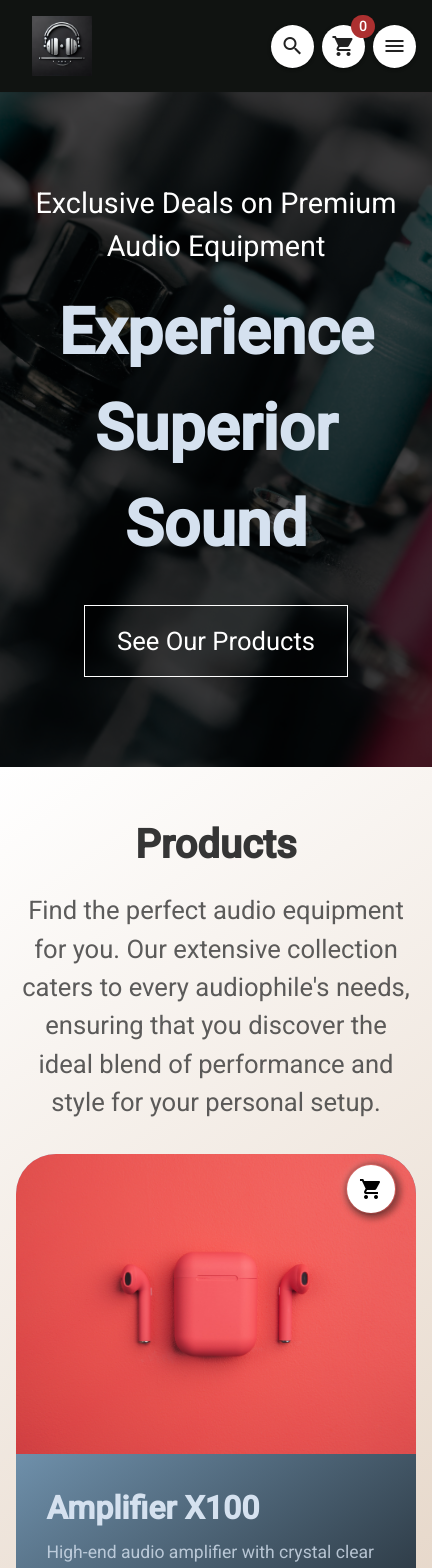
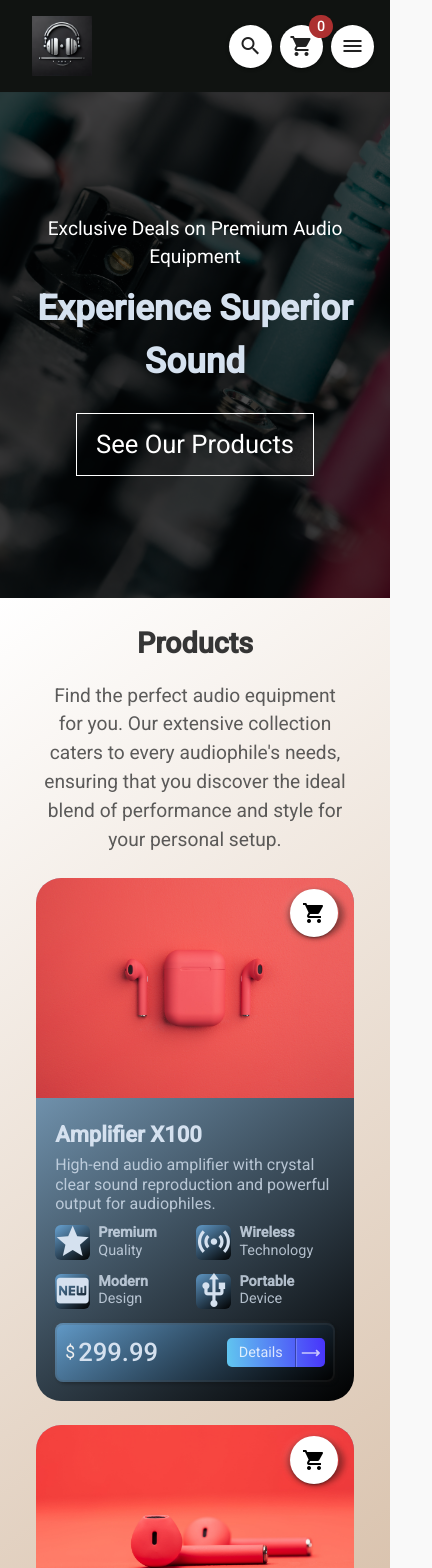
Before and after one commit to PiotrSmola/Audio-Electronics-Store, a Vue app: page /products in a window 390 px wide. Shown: the top 1568 px of the page, 432 px wide, since content can reach past the window. Built offline with nearby package versions, Linux system fonts and the light colour scheme.

Commit message:
Add responsive design for products page, including adjustments for tablets and smartphones

```diff
--- a/src/components/ProductCardComponent.vue
+++ b/src/components/ProductCardComponent.vue
@@ -83,7 +83,6 @@ export default {
 
 <style lang="scss">
 @import url('https://fonts.googleapis.com/css2?family=Roboto:wght@300;400;500&display=swap');
-
 :root {
   //#46fbce8e
   --bg-shape-color: linear-gradient(145deg, #75c1ffaa, #000000);
@@ -91,7 +90,6 @@ export default {
   --darkblue: #4a4eee;
   --text-color: #d5e1ef;
 }
-
 *,
 button,
 input {
@@ -100,20 +98,39 @@ input {
   box-sizing: border-box;
   font-family: 'Roboto', sans-serif;
 }
-
 .wrapper {
   width: 400px;
   border-radius: 40px;
   background-image: var(--bg-shape-color);
   overflow: hidden;
+
+  @media (max-width: 1024px) {
+    width: 350px;
+    border-radius: 30px;
   }
 
+  @media (max-width: 768px) {
+    width: 320px;
+  }
+
+  @media (max-width: 480px) {
+    width: 85%;
+    border-radius: 25px;
+  }
+}
 .productSpecifications {
   padding: 1.9rem;
   display: flex;
   flex-direction: column;
+
+  @media (max-width: 768px) {
+    padding: 1.5rem;
   }
 
+  @media (max-width: 480px) {
+    padding: 1.2rem;
+  }
+}
 .overviewInfo {
   position: relative;
   height: 300px;
@@ -121,18 +138,27 @@ input {
   align-items: center;
   justify-content: center;
   overflow: hidden;
+
+  @media (max-width: 1024px) {
+    height: 260px;
   }
 
+  @media (max-width: 768px) {
+    height: 240px;
+  }
+
+  @media (max-width: 480px) {
+    height: 220px;
+  }
+}
 .product-image {
   position: relative;
-
   img {
     width: 100%;
     height: 100%;
     object-fit: cover;
   }
 }
-
 .cartbutton {
   position: absolute;
   top: 10px;
@@ -140,8 +166,12 @@ input {
   z-index: 10;
   cursor: pointer;
   color: black;
+
+  @media (max-width: 480px) {
+    top: 15px;
+    right: 15px;
   }
-
+}
 .neurobutton {
   display: flex;
   justify-content: center;
@@ -154,13 +184,116 @@ input {
     inset 3px 6px 6px 5px rgba(78, 77, 77, 0.1),
     -2px -2px 8px 2px rgba(255, 255, 255, 0.1),
     2px 2px 6px 3px rgba(0, 0, 0, 0.4);
+
+  @media (max-width: 768px) {
+    width: 45px;
+    height: 45px;
   }
 
+  @media (max-width: 480px) {
+    width: 50px;
+    height: 40px;
+  }
+}
 h1 {
   font-family: 'Roboto', sans-serif;
   margin-bottom: 0.5rem;
   font-size: 32px;
   color: var(--text-color);
+
+  @media (max-width: 1024px) {
+    font-size: 28px;
+  }
+
+  @media (max-width: 768px) {
+    font-size: 24px;
+  }
+
+  @media (max-width: 480px) {
+    font-size: 22px;
+    margin-bottom: 0.3rem;
+  }
+}
+.featureIcon {
+  display: flex;
+  justify-content: center;
+  align-items: center;
+  width: 40px;
+  height: 40px;
+  background-image: var(--bg-shape-color);
+  border-radius: 8px;
+  margin-right: 16px;
+
+  @media (max-width: 768px) {
+    width: 35px;
+    height: 35px;
+    margin-right: 12px;
+  }
+
+  @media (max-width: 480px) {
+    width: 30px;
+    height: 30px;
+    margin-right: 10px;
+    border-radius: 6px;
+  }
+}
+.productSpecifications {
+  color: var(--text-color);
+  p {
+    opacity: 0.8;
+    font-size: 1.1rem;
+    line-height: 1.4;
+
+    @media (max-width: 1024px) {
+      font-size: 1rem;
+    }
+
+    @media (max-width: 768px) {
+      line-height: 1.3;
+    }
+
+    @media (max-width: 480px) {
+      line-height: 1.2;
+    }
+  }
+  .productFeatures {
+    display: grid;
+    grid-template-columns: 1fr 1fr;
+    margin-top: 20px;
+    grid-row-gap: 16px;
+
+    @media (max-width: 768px) {
+      margin-top: 15px;
+      grid-row-gap: 12px;
+      grid-column-gap: 5px;
+    }
+
+    @media (max-width: 480px) {
+      margin-top: 12px;
+      grid-row-gap: 10px;
+      grid-column-gap: 3px;
+      grid-template-columns: 1fr 1fr;
+    }
+
+    .feature {
+      display: flex;
+
+      @media (max-width: 480px) {
+        margin-bottom: 3px;
+      }
+    }
+
+    .featureText {
+      @media (max-width: 480px) {
+        width: calc(100% - 40px);
+
+        p {
+          font-size: 0.9rem;
+          line-height: 1.1;
+          margin-bottom: 2px;
+        }
+      }
+    }
   }
 
   .featureIcon {
@@ -172,29 +305,19 @@ h1 {
     background-image: var(--bg-shape-color);
     border-radius: 8px;
     margin-right: 16px;
+
+    @media (max-width: 768px) {
+      width: 35px;
+      height: 35px;
+      margin-right: 12px;
     }
 
-.productSpecifications {
-  color: var(--text-color);
-
-  p {
-    opacity: 0.8;
-    font-size: 1.1rem;
-    line-height: 1.4;
-  }
-
-  .productFeatures {
-    display: grid;
-    grid-template-columns: 1fr 1fr;
-    margin-top: 20px;
-    grid-row-gap: 16px;
-
-    .feature {
-      display: flex;
+    @media (max-width: 480px) {
+      margin-right: 8px;
+      border-radius: 6px;
+      flex-shrink: 0;
     }
   }
-}
-
   .price-detailButton {
     display: flex;
     width: 100%;
@@ -209,22 +332,57 @@ h1 {
     padding: 14px;
     justify-content: space-between;
     align-items: center;
+
+    @media (max-width: 768px) {
+      margin-top: 0.8rem;
+      padding: 12px;
+      border-radius: 10px;
     }
 
+    @media (max-width: 480px) {
+      margin-top: 0.7rem;
+      padding: 10px;
+      border-radius: 8px;
+    }
+  }
+}
 .priceTag {
   display: flex;
   align-items: center;
   font-size: 2.2rem;
   font-weight: 500;
+
+  @media (max-width: 1024px) {
+    font-size: 2rem;
   }
 
+  @media (max-width: 768px) {
+    font-size: 1.8rem;
+  }
+
+  @media (max-width: 480px) {
+    font-size: 1.6rem;
+  }
+}
 .priceTag span {
   color: #efefef;
   font-size: 1.5rem;
   margin-right: 5px;
   font-weight: 400;
+
+  @media (max-width: 1024px) {
+    font-size: 1.4rem;
   }
 
+  @media (max-width: 768px) {
+    font-size: 1.2rem;
+  }
+
+  @media (max-width: 480px) {
+    font-size: 1.1rem;
+    margin-right: 3px;
+  }
+}
 button.details {
   outline: 0;
   border: 0;
@@ -235,13 +393,24 @@ button.details {
   background-image: linear-gradient(85deg, #61c7ef, #4833fb);
   color: white;
   cursor: pointer;
+
+  @media (max-width: 480px) {
+    border-radius: 5px;
   }
-
+}
 .details p {
   padding: 8px 17px;
   border-right: 1px solid rgba(0, 0, 0, 0.4);
+
+  @media (max-width: 768px) {
+    padding: 7px 15px;
   }
 
+  @media (max-width: 480px) {
+    padding: 6px 12px;
+    font-size: 0.9rem;
+  }
+}
 .buttonaction {
   border-left: 1px solid rgba(255, 255, 255, 0.2);
   padding: 5px 5px;
@@ -249,5 +418,14 @@ button.details {
   align-items: center;
   justify-content: center;
   color: rgba(255, 255, 255, 0.7);
+
+  @media (max-width: 480px) {
+    padding: 4px;
+
+    svg {
+      width: 20px;
+      height: 20px;
+    }
+  }
 }
 </style>
--- a/src/views/Products/Products.scss
+++ b/src/views/Products/Products.scss
@@ -10,23 +10,60 @@
   color: #353535;
   min-height: 100vh;
 
+  @media (max-width: 768px) {
+    padding: 0 1rem;
+  }
+
+  @media (max-width: 480px) {
+    padding: 0 0.5rem;
+  }
+
   &__container {
     display: flex;
     flex-direction: column;
     align-items: center;
     padding: 3rem 0;
     max-width: 1300px;
+
+    @media (max-width: 1024px) {
+      padding: 2rem 0;
+      width: 90%;
+    }
+
+    @media (max-width: 768px) {
+      padding: 1.5rem 0;
+      width: 100%;
+    }
   }
 
   &__header {
+    display: flex;
+    flex-direction: column;
+    align-items: center;
     text-align: center;
     padding: 0 1rem;
+
+    @media (max-width: 768px) {
+      padding: 0 0.5rem;
+    }
 
     &__title {
       font-size: 3rem;
       margin-bottom: 1rem;
       margin-top: 0;
       color: #353535;
+
+      @media (max-width: 1024px) {
+        font-size: 2.5rem;
+      }
+
+      @media (max-width: 768px) {
+        font-size: 2rem;
+      }
+
+      @media (max-width: 480px) {
+        font-size: 1.8rem;
+      }
     }
 
     &__subtitle {
@@ -34,6 +71,20 @@
       font-size: 1.8rem;
       margin-bottom: 2rem;
       opacity: 0.8;
+
+      @media (max-width: 1024px) {
+        font-size: 1.6rem;
+        max-width: 90%;
+      }
+
+      @media (max-width: 768px) {
+        font-size: 1.4rem;
+        margin-bottom: 1.5rem;
+      }
+
+      @media (max-width: 480px) {
+        font-size: 1.2rem;
+      }
     }
   }
 
@@ -43,12 +94,32 @@
     gap: 2rem;
     justify-content: center;
     padding: 0 1rem;
+
+    @media (max-width: 1024px) {
+      gap: 1.5rem;
+    }
+
+    @media (max-width: 768px) {
+      padding: 0 0.5rem;
+    }
+
+    @media (max-width: 480px) {
+      padding: 0;
+    }
   }
 
   &__load-more {
     margin: 3rem 0;
     display: flex;
     justify-content: center;
+
+    @media (max-width: 768px) {
+      margin: 2rem 0;
+    }
+
+    @media (max-width: 480px) {
+      margin: 1.5rem 0;
+    }
   }
 }
 
@@ -66,6 +137,16 @@
   transition:
     transform 0.2s,
     box-shadow 0.2s;
+
+  @media (max-width: 768px) {
+    padding: 0.8rem 1.6rem;
+    font-size: 1.1rem;
+  }
+
+  @media (max-width: 480px) {
+    padding: 0.7rem 1.4rem;
+    font-size: 1rem;
+  }
 
   &:hover {
     transform: translateY(-2px);
@@ -85,6 +166,14 @@
     background-blend-mode: darken;
     background-size: cover;
     background-position: center;
+
+    @media (max-width: 768px) {
+      height: 70vh;
+    }
+
+    @media (max-width: 480px) {
+      height: 60vh;
+    }
   }
 
   &__body {
@@ -96,15 +185,48 @@
     height: 100%;
     color: #fff;
     text-align: center;
+
+    @media (max-width: 768px) {
+      gap: 0.8rem;
+      padding: 0 1rem;
+    }
+
+    @media (max-width: 480px) {
+      gap: 0.6rem;
+    }
   }
 
   &__text {
     font-size: 1.8rem;
+
+    @media (max-width: 1024px) {
+      font-size: 1.6rem;
+    }
+
+    @media (max-width: 768px) {
+      font-size: 1.4rem;
+    }
+
+    @media (max-width: 480px) {
+      font-size: 1.2rem;
+    }
   }
 
   &__heading {
     font-size: 4rem;
     margin-bottom: 1rem;
+
+    @media (max-width: 1024px) {
+      font-size: 3.5rem;
+    }
+
+    @media (max-width: 768px) {
+      font-size: 2.8rem;
+    }
+
+    @media (max-width: 480px) {
+      font-size: 2.2rem;
+    }
   }
 
   &__link {
@@ -114,20 +236,16 @@
     text-decoration: none;
     transition: background-color 0.3s;
 
+    @media (max-width: 768px) {
+      padding: 0.8rem 1.5rem;
+    }
+
+    @media (max-width: 480px) {
+      padding: 0.7rem 1.2rem;
+    }
+
     &:hover {
       background-color: rgba(255, 255, 255, 0.2);
     }
   }
 }
-
-@media (max-width: 1024px) {
-  .products__header {
-    &__title {
-      font-size: 2.5rem;
-    }
-
-    &__subtitle {
-      font-size: 1.6rem;
-    }
-  }
-}
```
Lines whose indentation alone changed are shown as unchanged.
